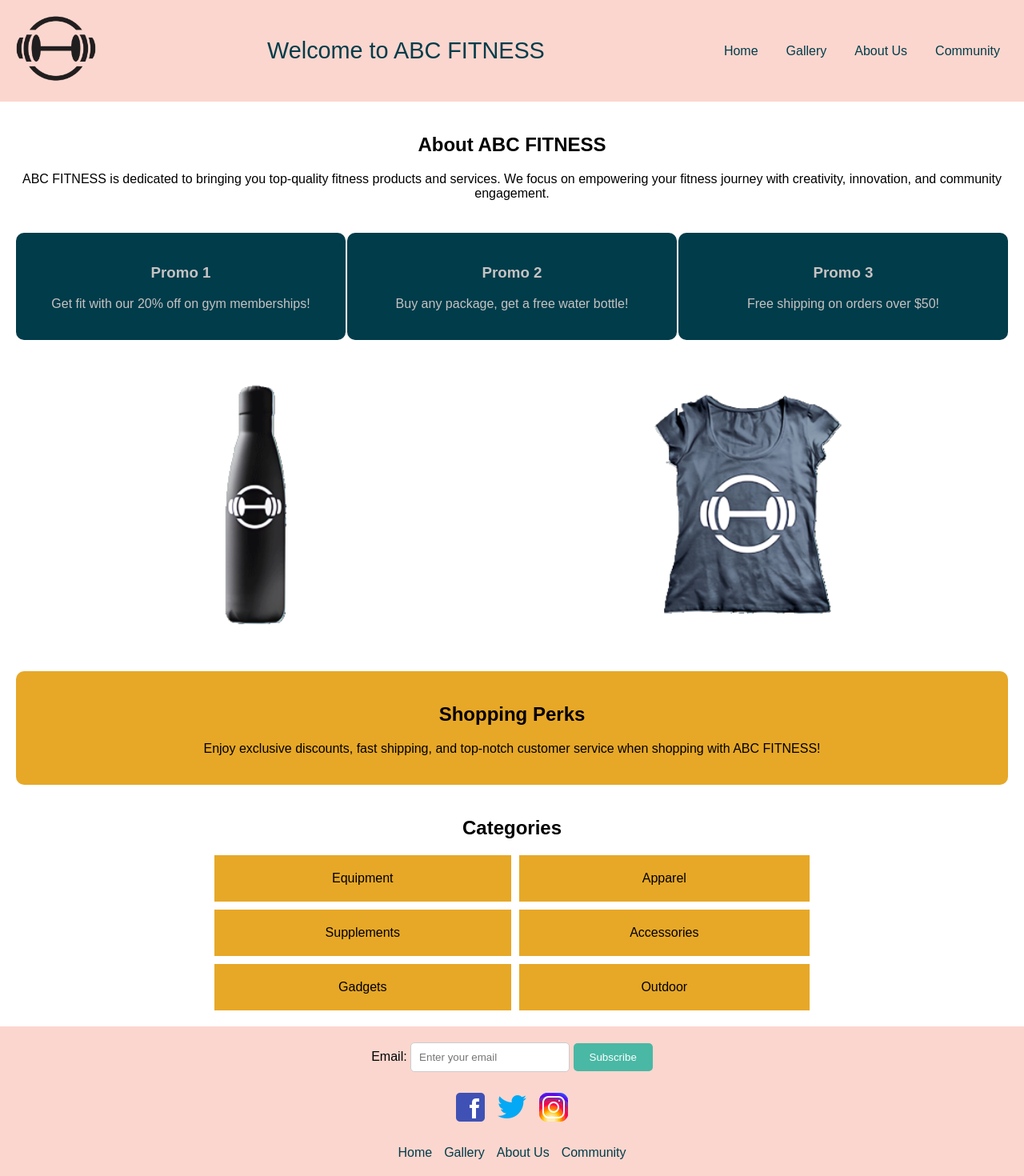
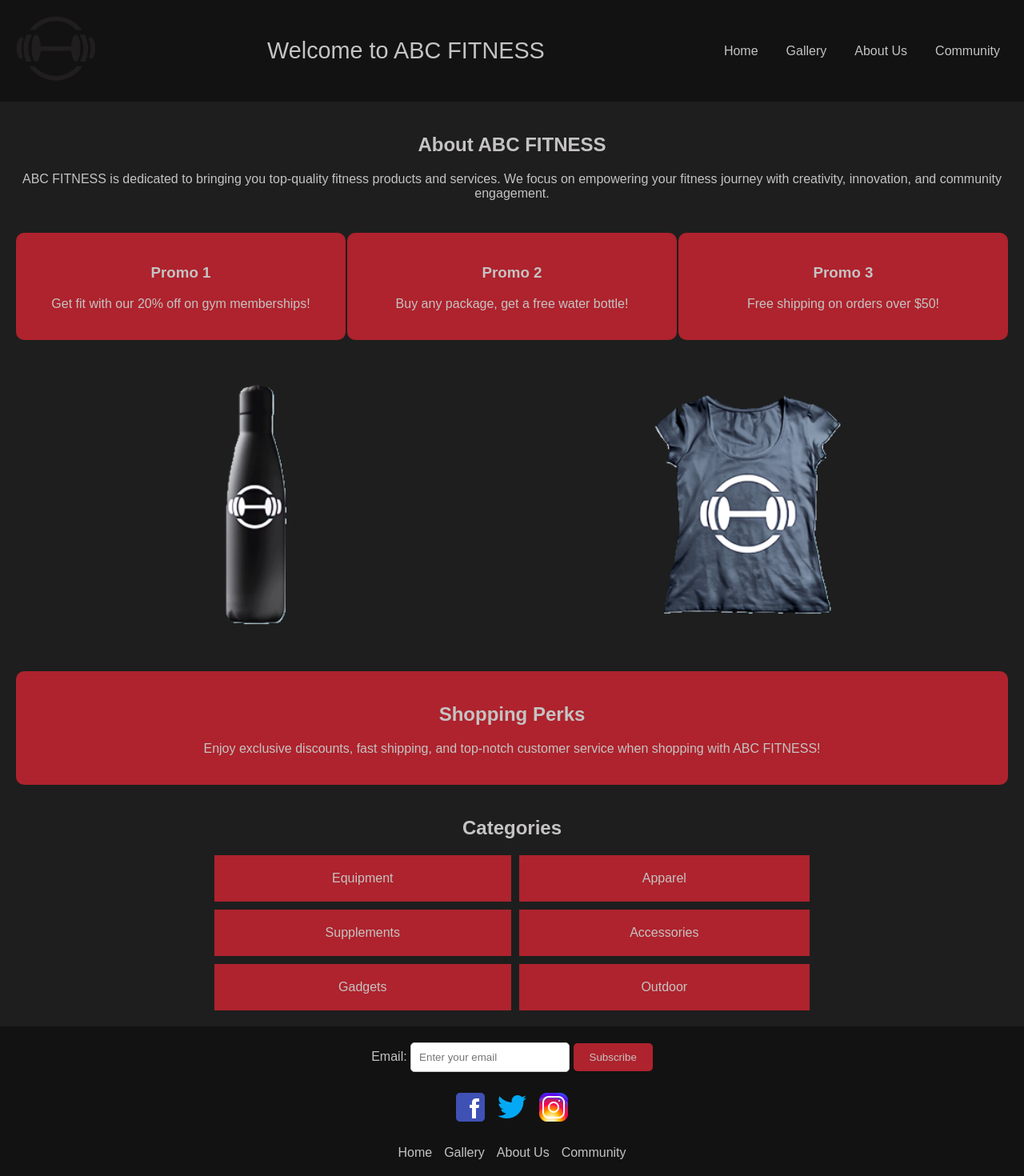
Before and after one commit to demarcok/stackblitz-starters-web_dev, a website: page index.html in a window 1280 px wide. Shown: the whole page at 80% size. Drawn offline with Linux system fonts and the light colour scheme.

Commit message:
Final Update

```diff
--- a/about_style.css
+++ b/about_style.css
@@ -2,13 +2,15 @@ body {
             font-family: Arial, sans-serif;
             margin: 0;
             padding: 0;
+            background-color: #121212;
+            color: #c5c3c3;
         }
 
         header {
             display: flex;
             justify-content: space-between;
             align-items: center;
-    background-color: #FBD6CE;
+            background-color: #1e1e1e;
             padding: 10px 20px;
         }
 
@@ -20,7 +22,7 @@ header .logo {
         }
 
         header .title {
-    color: #013C4A;
+            color: #c5c3c3;
             font-size: 1.8em;
         }
 
@@ -30,7 +32,7 @@ header nav {
         }
 
         header nav a {
-    color: #013C4A;
+            color: #c5c3c3;
             text-decoration: none;
             font-size: 1em;
             padding: 5px 10px;
@@ -43,7 +45,7 @@ header nav a:hover {
         }
 
         footer {
-    background-color: #FBD6CE;
+            background-color: #1e1e1e;
             padding: 20px;
             display: flex;
             flex-direction: column;
@@ -63,8 +65,8 @@ footer .subscribe input {
         }
 
         footer .subscribe button {
-    background-color: #49B8A5;
-    color: white;
+            background-color: #AE232D;
+            color: #c5C3C3;
             border: none;
             padding: 10px 20px;
             border-radius: 5px;
@@ -85,12 +87,14 @@ footer nav {
         }
 
         footer nav a {
-    color: #013C4A;
+            color: #c5C3C3;
             text-decoration: none;
         }
 
         footer nav a:hover {
-    text-decoration: underline;
+            background-color: #49B8A5;
+            color: #fff;
+            border-radius: 5px;
         }
 
         .content {
@@ -135,7 +139,7 @@ footer nav a:hover {
         }
 
         .contact-form .submit {
-    background-color: #49B8A5;
+            background-color: #AE232D;
             color: white;
             border: none;
         }
--- a/community_style.css
+++ b/community_style.css
@@ -2,12 +2,14 @@ body {
             font-family: Arial, sans-serif;
             margin: 0;
             padding: 0;
+            background-color: #121212;
+            color: #c5c3c3;
         }
         header {
             display: flex;
             align-items: center;
             justify-content: space-between;
-    background-color: #FBD6CE;
+            background-color: #1e1e1e;
             padding: 10px 20px;
         }
         header .logo {
@@ -18,7 +20,7 @@ header .logo {
         }
         header .title {
             font-size: 1.8em;
-    color: #013C4A;
+            color: #C5C3C3;
             text-align: center;
         }
         header nav {
@@ -27,7 +29,7 @@ header nav {
         }
         header nav a {
             text-decoration: none;
-    color: #013C4A;
+            color: #C5C3C3;
             font-size: 1em;
             padding: 5px 10px;
             border-radius: 5px;
@@ -38,7 +40,7 @@ header nav a:hover {
             color: white;
         }
         footer {
-    background-color: #FBD6CE;
+            background-color: #1e1e1e;
             padding: 20px;
             display: flex;
             justify-content: space-between;
@@ -58,8 +60,8 @@ footer .newsletter input[type="email"] {
         }
         footer .newsletter button {
             padding: 5px;
-    background-color: #013C4A;
-    color: white;
+            background-color: #AE232D;
+            color: #C5C3C3;
             border: none;
             border-radius: 5px;
             cursor: pointer;
@@ -74,10 +76,12 @@ footer .social-media, footer nav {
         }
         footer nav a {
             text-decoration: none;
-    color: #013C4A;
+            color: #C5C3C3;
         }
         footer nav a:hover {
-    text-decoration: underline;
+            background-color: #49B8A5;
+            color: #fff;
+            border-radius: 5px;
         }
         main {
             padding: 20px;
@@ -87,7 +91,7 @@ main {
         }
         .section h2 {
             margin-bottom: 20px;
-    color: #013C4A;
+            color: #C5C3C3;
         }
         .border-box {
             border: 1px solid #013C4A;
@@ -96,9 +100,9 @@ main {
             margin-bottom: 20px;
         }
         .customer-spotlight .border-box {
-    background-color: #E7A827;
+            background-color: #AE232D;
         }
         .community-involvement .border-box {
-    background-color: #013C4A;
+            background-color: #AE232D;
             color: white;
         }
--- a/gallery_style.css
+++ b/gallery_style.css
@@ -2,10 +2,11 @@ body {
             font-family: Arial, sans-serif;
             margin: 0;
             padding: 0;
+            background-color: #1e1e1e;
         }
 
         header, footer {
-    background-color: #FBD6CE;
+            background-color: #121212;
             display: flex;
             justify-content: space-between;
             align-items: center;
@@ -13,7 +14,7 @@ header, footer {
         }
 
         header a.logo {
-    color: #013C4A;
+            color: #c5c3c3;
             text-decoration: none;
             font-size: 1.5em;
             font-weight: bold;
@@ -24,7 +25,7 @@ header a.logo:hover {
         }
 
         header nav a, footer nav a {
-    color: #013C4A;
+            color: #c5c3c3;
             text-decoration: none;
             margin: 0 10px;
             padding: 5px 10px;
@@ -37,7 +38,7 @@ header nav a:hover, footer nav a:hover {
         }
 
         .title {
-    color: #013C4A;
+            color: #c5c3c3;
             font-size: 1.5em;
         }
 
@@ -52,7 +53,7 @@ footer .subscribe input[type="email"] {
         }
 
         footer .subscribe button {
-    background-color: #013C4A;
+            background-color: #AE232D;
             color: white;
             border: none;
             padding: 5px 10px;
@@ -81,6 +82,7 @@ footer .social-media a {
             border: 1px solid #ddd;
             padding: 10px;
             border-radius: 5px;
+            color:#c5c3c3
         }
 
         .gallery-item img {
@@ -89,8 +91,8 @@ footer .social-media a {
         }
 
         .gallery-item button {
-    background-color: #013C4A;
-    color: white;
+            background-color: #AE232D;
+            color: #c5c3c3;
             border: none;
             padding: 5px 10px;
             cursor: pointer;
@@ -105,7 +107,7 @@ footer .social-media a {
             position: relative;
             top: 10px;
             left: 10px;
-    background-color: #013C4A;
+            background-color: #AE232D;
             color: white;
             border: none;
             padding: 10px;
--- a/index_style.css
+++ b/index_style.css
@@ -1,26 +1,29 @@
+
         body {
             font-family: Arial, sans-serif;
             margin: 0;
             padding: 0;
+            background-color: #1e1e1e;
+            color: #C5C3C3;
         }
 
         header {
             display: flex;
             justify-content: space-between;
             align-items: center;
-  background-color: #fbd6ce;
+            background-color: #121212;
             padding: 10px 20px;
         }
 
         header .logo {
-  color: #013c4a;
+            color: #C5C3C3;
             font-weight: bold;
             text-decoration: none;
             font-size: 1.5em;
         }
 
         header .title {
-  color: #013c4a;
+            color: #C5C3C3;
             font-size: 1.8em;
         }
 
@@ -30,20 +33,20 @@ header nav {
         }
 
         header nav a {
-  color: #013c4a;
+            color: #C5C3C3;
             text-decoration: none;
             font-size: 1em;
             padding: 5px 10px;
         }
 
         header nav a:hover {
-  background-color: #49b8a5;
+            background-color: #49B8A5;
             color: #fff;
             border-radius: 5px;
         }
 
         footer {
-  background-color: #fbd6ce;
+            background-color: #121212;
             padding: 20px;
             display: flex;
             flex-direction: column;
@@ -63,8 +66,8 @@ footer .subscribe input {
         }
 
         footer .subscribe button {
-  background-color: #49b8a5;
-  color: white;
+            background-color: #AE232D;
+            color: #C5C3C3;
             border: none;
             padding: 10px 20px;
             border-radius: 5px;
@@ -72,7 +75,7 @@ footer .subscribe button {
         }
 
         footer .subscribe button:hover {
-  background-color: #013c4a;
+            background-color: #013C4A;
         }
 
         footer .social-links {
@@ -85,12 +88,14 @@ footer nav {
         }
 
         footer nav a {
-  color: #013c4a;
+            color: #C5C3C3;
             text-decoration: none;
         }
 
         footer nav a:hover {
-  text-decoration: underline;
+            background-color: #49B8A5;
+            color: #fff;
+            border-radius: 5px;
         }
 
         .content {
@@ -109,8 +114,8 @@ footer nav a:hover {
 
         .promo-box {
             width: 30%;
-  background-color: #013c4a;
-  color: #c5c3c3;
+            background-color: #AE232D;
+            color: #C5C3C3;
             padding: 20px;
             border-radius: 10px;
         }
@@ -126,7 +131,7 @@ footer nav a:hover {
         }
 
         .shopping-perks {
-  background-color: #e7a827;
+            background-color: #AE232D;
             padding: 20px;
             border-radius: 10px;
         }
@@ -140,7 +145,8 @@ footer nav a:hover {
         }
 
         .categories > div {
-  background-color: #e7a827;
+            background-color: #AE232D;
             text-align: center;
             padding: 20px 0;
+
         }
```
Lines whose indentation alone changed are shown as unchanged.
